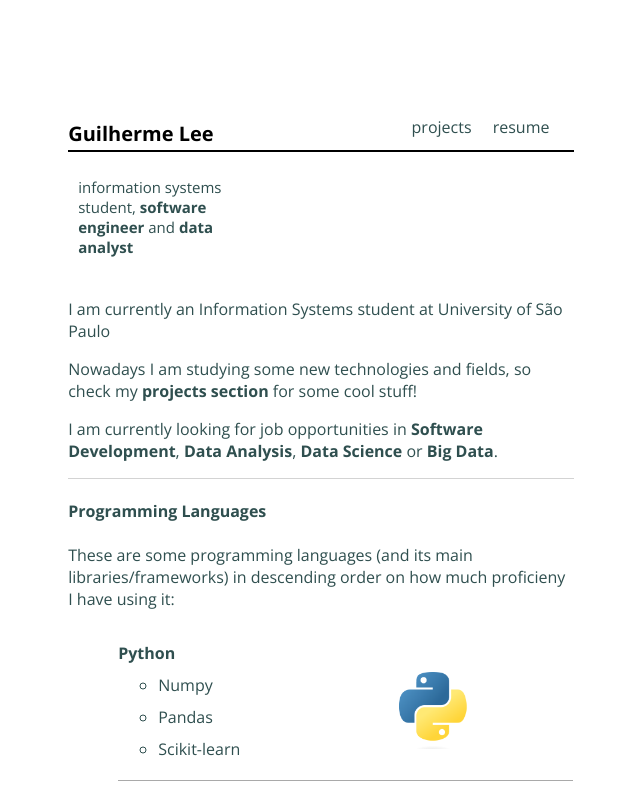
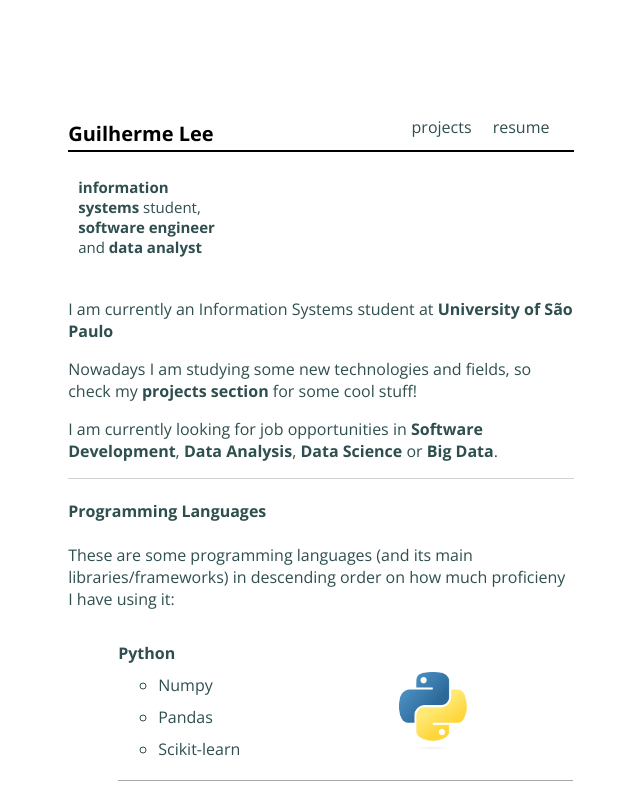
Before and after one commit to narcisoleedev/narcisoleedev-portfolio, a React (Vite) app: page / in a window 1280 px wide. Shown: the top 794 px of the page, without its empty margins (319-959 px from the left). Built offline with nearby package versions, Linux system fonts and the light colour scheme.

Commit message:
last one before workout I promise

```diff
--- a/src/components/AboutMe.jsx
+++ b/src/components/AboutMe.jsx
@@ -3,7 +3,7 @@ const AboutMe = () => {
     <>
       <div id="description">
         <p>
-          information systems student, <b>software engineer</b> and <b>data analyst</b>
+          <b>information systems</b> student, <b>software engineer</b> and <b>data analyst</b>
         </p>
       </div>
     </>
--- a/src/components/Description.jsx
+++ b/src/components/Description.jsx
@@ -3,8 +3,8 @@ const Description = () => {
     <>
       <div id="aboutme">
         <p>
-          I am currently an Information Systems student at University of São
-          Paulo
+          I am currently an Information Systems student at <b>University of São
+          Paulo</b>
         </p>
         <p>
           Nowadays I am studying some new technologies and fields, so check my{" "}
--- a/src/components/ProgrammingSkills.jsx
+++ b/src/components/ProgrammingSkills.jsx
@@ -61,6 +61,7 @@ const ProgrammingSkills = () => {
                 <ul>
                   <li>NodeJS</li>
                   <li>Express</li>
+                  <li>React</li>
                 </ul>
               </li>
               <div className="align-imgs">
```
